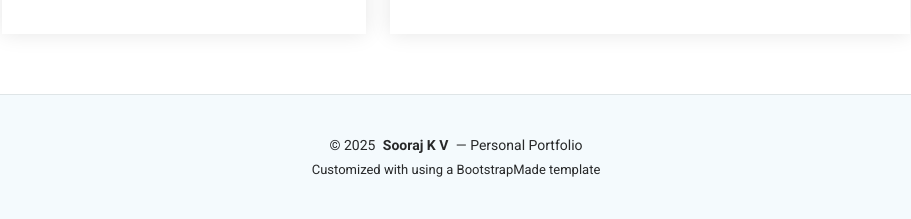
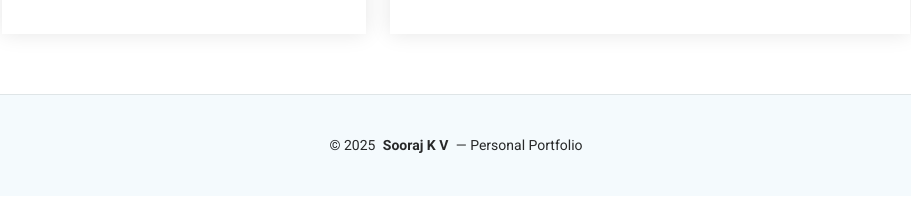
Before and after one commit to Sooraj-K-V/my-portfolio-site, a plain HTML site: page index.html in a window 1280 px wide. Shown: the part 6374-6593 px from the top of the page, without its empty margins (334-1245 px from the left). After the commit the page ends 6570 px from the top, so only its background shows below. Drawn offline with nearby package versions, Linux system fonts and the light colour scheme.

Commit message:
Update index.html

```diff
--- a/index.html
+++ b/index.html
@@ -725,9 +725,6 @@
   <div class="copyright text-center">
     <p>© 2025 <strong class="px-1 sitename">Sooraj K V</strong> — Personal Portfolio</p>
   </div>
-  <div class="credits text-center">
-    Customized with using a BootstrapMade template
-  </div>
 </div>
 
 
```
